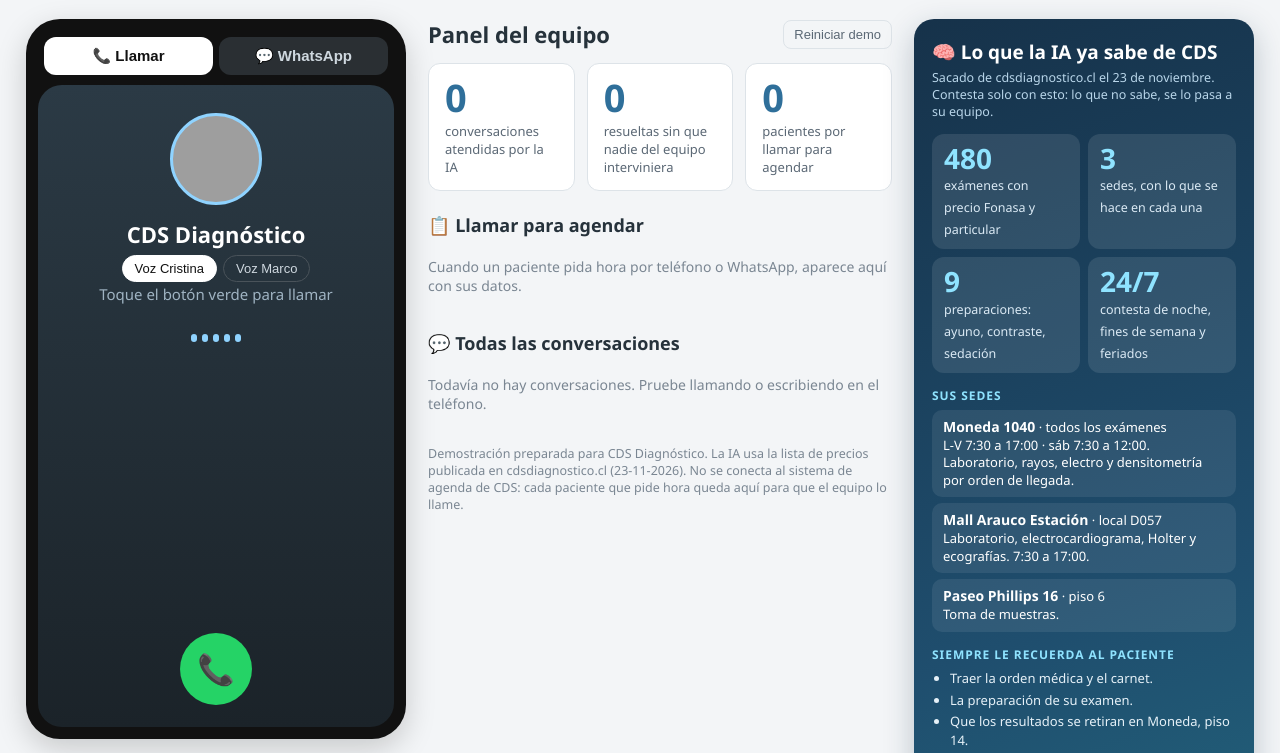
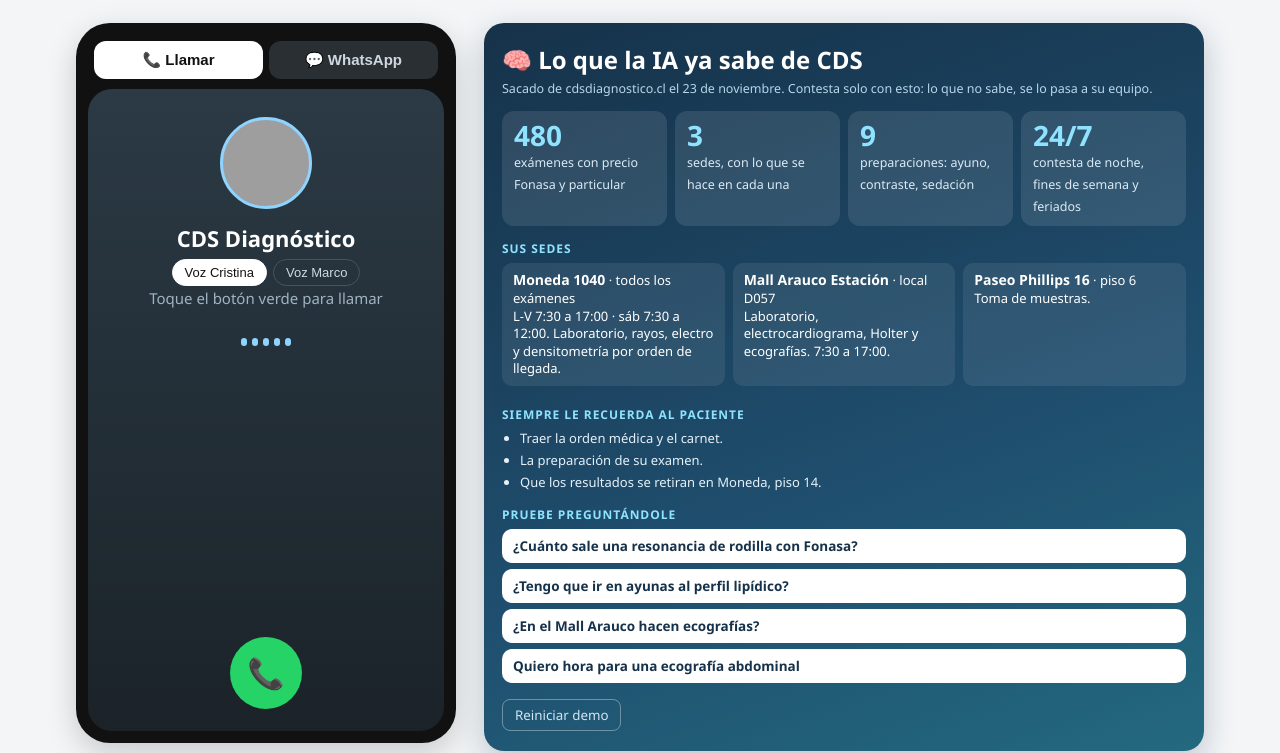
Before and after one commit to lukasconejeros/cds-demo-llamada, a plain HTML site: page index.html in a window 1280 px wide. Shown: the part 75-828 px from the top of the page. Drawn offline with Linux system fonts and the light colour scheme; grey boxes are pictures that could not be loaded.

Commit message:
Sin panel del equipo (vive en la aplicación): teléfono + Lo que la IA ya sabe de CDS

```diff
--- a/index.html
+++ b/index.html
@@ -17,7 +17,7 @@
   .pestanas { display:none; background:var(--oscuro); }
   .pestanas button { flex:1; background:none; color:#cfd8df; border:0; padding:12px 6px; font-size:15px; font-weight:600; }
   .pestanas button.activa { color:#fff; border-bottom:3px solid #8fd3ff; }
-  main { display:grid; grid-template-columns: 380px 1fr 340px; gap:22px; padding:22px 26px; max-width:1560px; margin:auto; align-items:start; }
+  main { display:grid; grid-template-columns: 380px minmax(0,720px); justify-content:center; gap:28px; padding:26px; max-width:1200px; margin:auto; align-items:start; }
   /* ── Teléfono ── */
   .telefono { background:#111; border-radius:34px; padding:12px; box-shadow:0 10px 30px rgba(0,0,0,.18); height:720px; display:flex; flex-direction:column; }
   .modos { display:flex; gap:6px; padding:6px 6px 10px; }
@@ -81,9 +81,9 @@
   .canal.c-llamada { background:#e6f1f8; color:var(--azul); } .canal.whatsapp { background:#dcf8e6; color:#0b7a3e; }
   .nota { font-size:12.5px; color:#7a8692; margin-top:18px; }
   /* ── Lo que sabe ── */
-  .saber { background:linear-gradient(160deg,#16324a,#1f4e6e 60%,#23697f); color:#fff; border-radius:20px; padding:20px 18px; box-shadow:0 10px 30px rgba(22,50,74,.25); }
-  .saber h2 { margin:0; font-size:19px; } .saber .sub { font-size:12.5px; color:#b9d6ea; margin:4px 0 14px; }
-  .stats { display:grid; grid-template-columns:repeat(2,1fr); gap:8px; margin-bottom:14px; }
+  .saber { min-height:720px; background:linear-gradient(160deg,#16324a,#1f4e6e 60%,#23697f); color:#fff; border-radius:20px; padding:20px 18px; box-shadow:0 10px 30px rgba(22,50,74,.25); }
+  .saber h2 { margin:0; font-size:24px; } .sedes { display:grid; grid-template-columns:repeat(3,1fr); gap:8px; } .reiniciar { margin-top:16px; background:none; border:1px solid rgba(255,255,255,.35); color:#cfe6f5; border-radius:8px; padding:6px 12px; cursor:pointer; font-family:inherit; } .saber .sub { font-size:12.5px; color:#b9d6ea; margin:4px 0 14px; }
+  .stats { display:grid; grid-template-columns:repeat(4,1fr); gap:8px; margin-bottom:14px; }
   .stat { background:rgba(255,255,255,.1); border-radius:12px; padding:10px 12px; } .stat b { display:block; font-size:28px; line-height:1.05; color:#8fe3ff; } .stat span { font-size:12.5px; color:#dbeaf5; }
   .saber h4 { margin:14px 0 6px; font-size:12px; letter-spacing:.08em; text-transform:uppercase; color:#8fe3ff; }
   .sede { background:rgba(255,255,255,.08); border-radius:10px; padding:8px 11px; margin-bottom:6px; font-size:13px; line-height:1.35; } .sede b { font-size:14px; }
@@ -91,20 +91,19 @@
   .pruebe { display:flex; flex-direction:column; gap:6px; } .pruebe button { font-family:inherit; text-align:left; background:#fff; color:#16324a; border:0; border-radius:10px; padding:8px 11px; font-size:13.5px; font-weight:600; cursor:pointer; } .pruebe button:hover { background:#e3f6ff; }
   .boton-llamar:disabled { background:#5b6875; cursor:wait; animation:late 1s infinite; } @keyframes late { 50% { transform:scale(.94); } }
   .voces button:disabled { opacity:.45; cursor:not-allowed; }
-  @media (max-width: 1250px) { main { grid-template-columns: 380px 1fr; } .saber { grid-column: 1 / -1; } }
   @media (max-width: 900px) {
     header img { height:56px; } .waly { font-size:12px; padding:0 12px; } .waly b { font-size:15px; }
     .pestanas { display:flex; }
     main { grid-template-columns:1fr; padding:12px; }
     .telefono { height:calc(100vh - 150px); min-height:520px; border-radius:24px; padding:8px; }
     body[data-vista="panel"] .col-tel { display:none; } body[data-vista="telefono"] .panel, body[data-vista="telefono"] .saber { display:none; }
-    .numeros .n { font-size:28px; }
+    .numeros .n { font-size:28px; } .stats { grid-template-columns:repeat(2,1fr); } .sedes { grid-template-columns:1fr; } .saber { min-height:0; }
   }
 </style>
 </head>
 <body data-vista="telefono">
 <header><img src="https://www.cdsdiagnostico.cl/images/header.jpg" alt="CDS Diagnóstico"><div class="waly">funciona con <b>Waly</b></div></header>
-<div class="pestanas"><button id="p-tel" class="activa" onclick="vista('telefono')">📱 Paciente</button><button id="p-panel" onclick="vista('panel')">🗂️ Panel del equipo <span id="badge"></span></button></div>
+<div class="pestanas"><button id="p-tel" class="activa" onclick="vista('telefono')">📱 Paciente</button><button id="p-panel" onclick="vista('panel')">🧠 Lo que sabe la IA <span id="badge"></span></button></div>
 <main>
   <section class="col-tel">
     <div class="telefono">
@@ -128,19 +127,6 @@
       </div>
     </div>
   </section>
-  <section class="panel">
-    <div class="titulo-panel"><h1>Panel del equipo</h1><button onclick="reiniciar()">Reiniciar demo</button></div>
-    <div class="numeros">
-      <div class="num"><div class="n" id="n-total">0</div><div class="t">conversaciones atendidas por la IA</div></div>
-      <div class="num"><div class="n" id="n-resueltas">0</div><div class="t">resueltas sin que nadie del equipo interviniera</div></div>
-      <div class="num"><div class="n" id="n-llamar">0</div><div class="t">pacientes por llamar para agendar</div></div>
-    </div>
-    <h2>📋 Llamar para agendar</h2>
-    <div id="solicitudes"></div>
-    <h2 style="margin-top:22px">💬 Todas las conversaciones</h2>
-    <div id="conversaciones"></div>
-    <p class="nota">Demostración preparada para CDS Diagnóstico. La IA usa la lista de precios publicada en cdsdiagnostico.cl (23-11-2026). No se conecta al sistema de agenda de CDS: cada paciente que pide hora queda aquí para que el equipo lo llame.</p>
-  </section>
   <aside class="saber">
     <h2>🧠 Lo que la IA ya sabe de CDS</h2>
     <p class="sub">Sacado de cdsdiagnostico.cl el 23 de noviembre. Contesta solo con esto: lo que no sabe, se lo pasa a su equipo.</p>
@@ -151,9 +137,11 @@
       <div class="stat"><b>24/7</b><span>contesta de noche, fines de semana y feriados</span></div>
     </div>
     <h4>Sus sedes</h4>
+    <div class="sedes">
     <div class="sede"><b>Moneda 1040</b> · todos los exámenes<br>L-V 7:30 a 17:00 · sáb 7:30 a 12:00. Laboratorio, rayos, electro y densitometría por orden de llegada.</div>
     <div class="sede"><b>Mall Arauco Estación</b> · local D057<br>Laboratorio, electrocardiograma, Holter y ecografías. 7:30 a 17:00.</div>
     <div class="sede"><b>Paseo Phillips 16</b> · piso 6<br>Toma de muestras.</div>
+    </div>
     <h4>Siempre le recuerda al paciente</h4>
     <ul><li>Traer la orden médica y el carnet.</li><li>La preparación de su examen.</li><li>Que los resultados se retiran en Moneda, piso 14.</li></ul>
     <h4>Pruebe preguntándole</h4>
@@ -163,6 +151,7 @@
       <button onclick="probar(this)">¿En el Mall Arauco hacen ecografías?</button>
       <button onclick="probar(this)">Quiero hora para una ecografía abdominal</button>
     </div>
+    <button class="reiniciar" onclick="reiniciar()">Reiniciar demo</button>
   </aside>
 </main>
 <script type="module">
@@ -258,7 +247,7 @@ window.probar = (b) => { const t = b.textContent; if (llamada || conectando) ret
 // ── Vistas ──
 window.modo = (m) => { if (m === "wa" && !wa) abrirWa().catch(() => {}); $("llamada").style.display = m === "llamada" ? "flex" : "none"; $("wa").style.display = m === "wa" ? "flex" : "none"; $("m-llamada").classList.toggle("activo", m === "llamada"); $("m-wa").classList.toggle("activo", m === "wa"); };
 window.vista = (v) => { document.body.dataset.vista = v; $("p-tel").classList.toggle("activa", v === "telefono"); $("p-panel").classList.toggle("activa", v === "panel"); if (v === "panel") $("badge").textContent = ""; };
-function avisarPanel() { if (document.body.dataset.vista === "telefono" && getComputedStyle(document.querySelector(".pestanas")).display !== "none") $("badge").textContent = "🔴"; }
+function avisarPanel() { return; if (document.body.dataset.vista === "telefono" && getComputedStyle(document.querySelector(".pestanas")).display !== "none") $("badge").textContent = "🔴"; }
 window.reiniciar = () => { if (!confirm("¿Borrar todas las conversaciones de esta demo?")) return; datos = { convs: [] }; guardar(); $("wa-chat").innerHTML = ""; $("subtitulos").innerHTML = ""; pintar(); };
 window.marcar = (id) => { const c = datos.convs.find(x => x.id === id); if (c) { c.hecha = true; guardar(); pintar(); } };
 window.verT = (id) => { abiertos.has(id) ? abiertos.delete(id) : abiertos.add(id); pintar(); };
@@ -269,6 +258,7 @@ const telBonito = (t) => { const d = String(t || "").replace(/\D/g, "").replace(
 const etiqueta = (c) => `<span class="canal ${c.canal === "llamada" ? "c-llamada" : c.canal}">${c.canal === "llamada" ? "📞 Llamada" : "💬 WhatsApp"}</span>`;
 const trans = (c) => `<div class="transcripcion" style="display:${abiertos.has(c.id) ? "block" : "none"}">` + c.turnos.map(t => `<p class="${t.q}"><b>${t.q === "ia" ? "IA" : "Paciente"}:</b> ${esc(t.t)}</p>`).join("") + `</div>`;
 function pintar() {
+  if (!$("n-total")) return;   // el panel del equipo vive en la aplicación, no en esta demo
   const cs = datos.convs.filter(c => c.turnos.some(t => t.q === "yo"));
   const sol = cs.filter(c => c.solicitud);
   $("n-total").textContent = cs.length;
```
